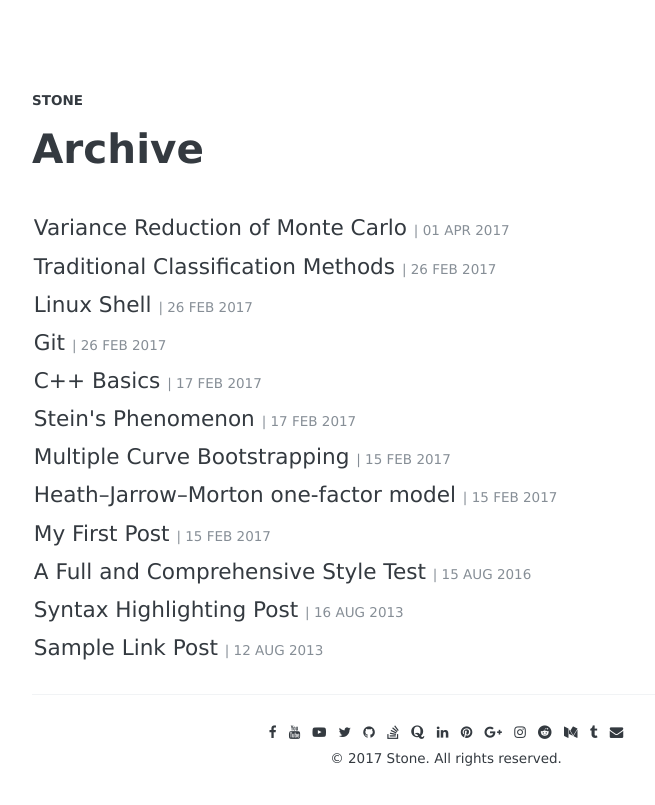
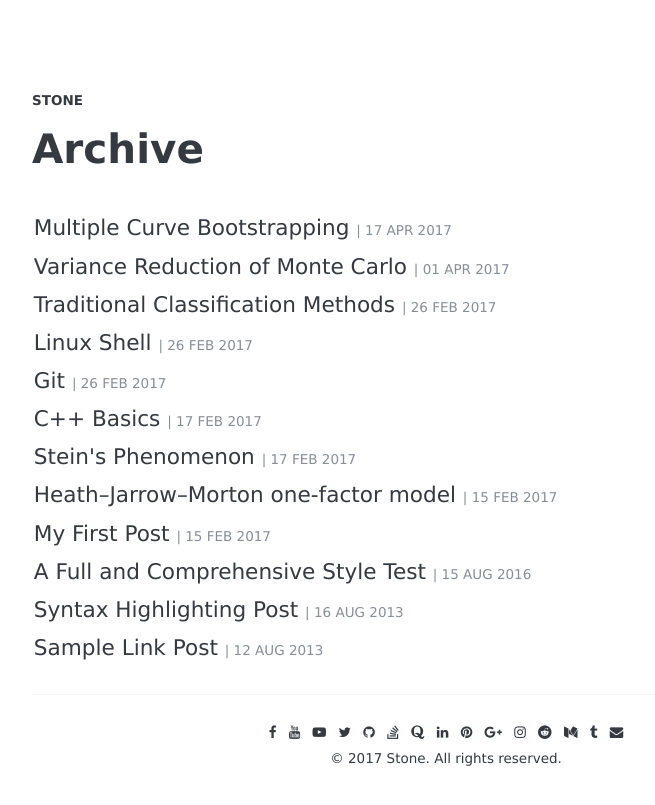
Before and after one commit to scuiaa555/scuiaa555.github.io, a Jekyll site: the page built from archive/index.html, in a window 1280 px wide. Shown: the top 805 px of the page, without its empty margins (194-849 px from the left). Built offline with Jekyll 4.4.1, drawn with Linux system fonts in a browser that asks for light colours; some web fonts are replaced.

Commit message:
Modified on Sat Apr 15 15:41:09 HKT 2017

```diff
--- a/_posts/2017-04-15-Multi-Curve-Bootstrapping.md
+++ b/_posts/2017-04-15-Multi-Curve-Bootstrapping.md
@@ -2,7 +2,7 @@
 layout: post
 title: "Multiple Curve Bootstrapping"
 description: "The main methodology, bootstrapping instruments, multiple bootstrapping curve and interpolation scheme are listed here. The examples implemented by QuantLib C++ are also shown at the end."
-date: 2017-02-15
+date: 2017-04-17
 tags: [finance, notes]
 comments: true
 share: true
```
